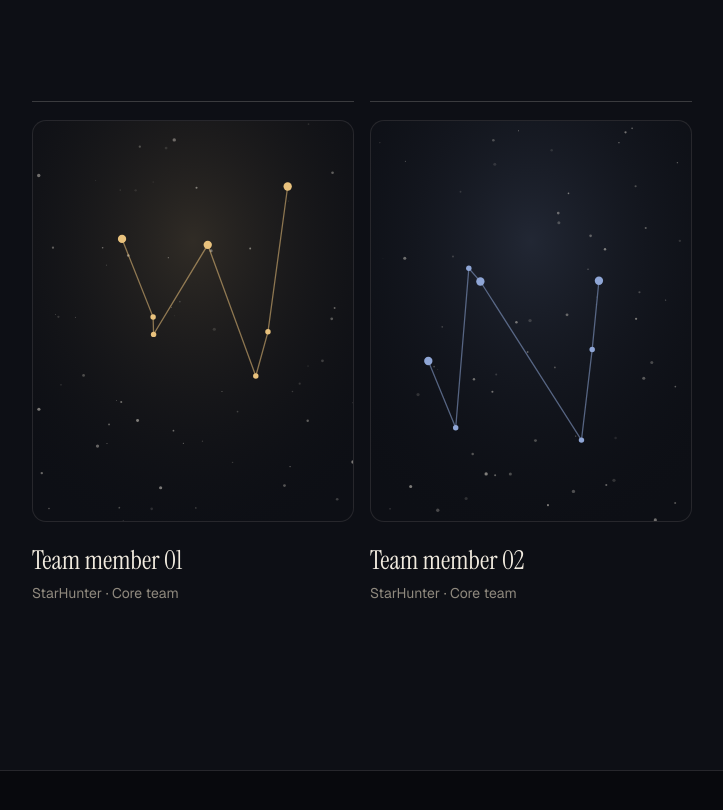
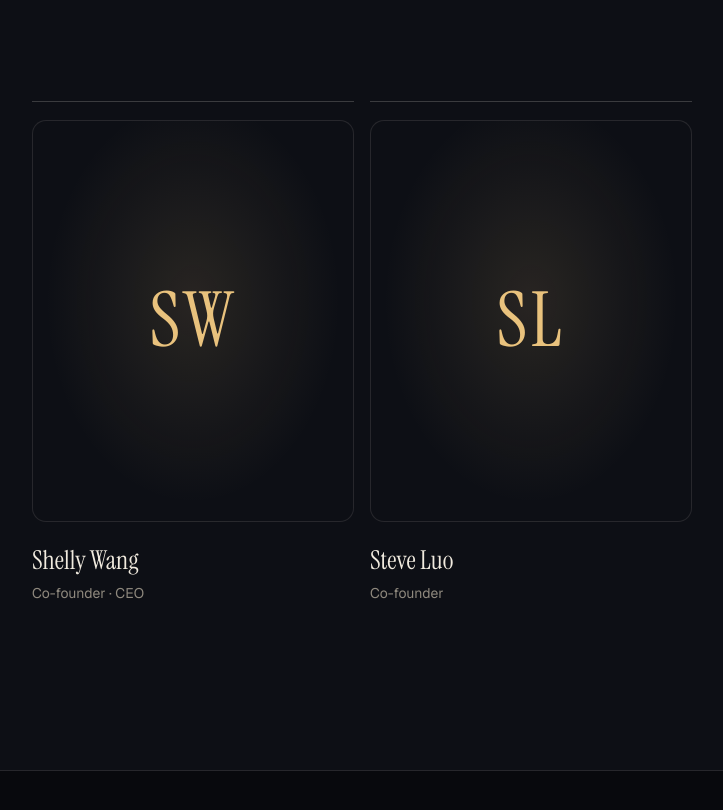
Before and after one commit to vexpaer/starhunter, a plain HTML site: page index.html in a window 1280 px wide. Shown: the part 7991-8801 px from the top of the page, without its empty margins (16-739 px from the left). Drawn offline with nearby package versions, Linux system fonts and the light colour scheme.

Commit message:
Update StarHunter team identities and initials

```diff
--- a/index.html
+++ b/index.html
@@ -264,7 +264,7 @@ input[type=range]::-moz-range-thumb{width:12px;height:12px;border-radius:50%;bac
 .team{display:grid;grid-template-columns:repeat(2,minmax(0,1fr));max-width:660px;gap:16px;margin-top:clamp(64px,8vw,112px)}
 .person{border-top:1px solid var(--line-2);padding-top:18px}
 .avatar{width:100%;aspect-ratio:4/5;border-radius:14px;background:var(--bg-2);border:1px solid var(--line);margin-bottom:18px;overflow:hidden;position:relative}
-.avatar svg{width:100%;height:100%}
+.avatar--initials{display:grid;place-items:center;background:radial-gradient(ellipse at 50% 45%,rgba(233,194,125,.12),transparent 65%),var(--bg-2);color:var(--gold);font-family:var(--serif);font-size:clamp(52px,6vw,76px);font-weight:400;letter-spacing:.05em}
 .person h4{margin:0;font-family:var(--serif);font-weight:400;font-size:26px}
 .person p{color:var(--ink-3);font-size:14px}
 
@@ -763,8 +763,8 @@ footer.site{border-top:1px solid var(--line);padding:72px 0 32px}
       </ol>
     </div>
     <div class="team">
-      <div class="person rv"><div class="avatar" data-seed="1"></div><h4>Team member 01</h4><p>StarHunter · Core team</p></div>
-      <div class="person rv d1"><div class="avatar" data-seed="2"></div><h4>Team member 02</h4><p>StarHunter · Core team</p></div>
+      <div class="person rv"><div class="avatar avatar--initials" aria-label="Shelly Wang initials">SW</div><h4>Shelly Wang</h4><p>Co-founder · CEO</p></div>
+      <div class="person rv d1"><div class="avatar avatar--initials" aria-label="Steve Luo initials">SL</div><h4>Steve Luo</h4><p>Co-founder</p></div>
     </div>
   </div>
 </section>
@@ -1155,21 +1155,6 @@ footer.site{border-top:1px solid var(--line);padding:72px 0 32px}
       '<div class="target__mag"><strong>' + t[3] + '</strong><span class="mono">mag · ' + t[4] + '</span></div></div>';
   }).join("");
 
-  /* ---------- team avatars: generated constellation portraits ---------- */
-  $$(".avatar").forEach(function(el){
-    var R = rng(+el.getAttribute("data-seed") * 97), pts = [], s = "";
-    for (var i = 0; i < 7; i++) pts.push([30 + R()*140, 40 + R()*170]);
-    pts.sort(function(a,b){ return a[0]-b[0]; });
-    var hue = ["233,194,125","143,166,214","241,235,223","216,150,120"][(+el.getAttribute("data-seed")-1)%4];
-    s += '<svg viewBox="0 0 200 250" preserveAspectRatio="xMidYMid slice"><defs><radialGradient id="ag'+el.getAttribute("data-seed")+'" cx="50%" cy="30%" r="80%"><stop offset="0" stop-color="rgba('+hue+',.16)"/><stop offset="1" stop-color="rgba(8,9,13,0)"/></radialGradient></defs>';
-    s += '<rect width="200" height="250" fill="url(#ag'+el.getAttribute("data-seed")+')"/>';
-    for (var j = 0; j < 60; j++) s += '<circle cx="'+(R()*200).toFixed(1)+'" cy="'+(R()*250).toFixed(1)+'" r="'+(R()*0.9+0.2).toFixed(2)+'" fill="rgba(241,235,223,'+(R()*0.4+0.1).toFixed(2)+')"/>';
-    s += '<path d="M'+pts.map(function(p){return p[0].toFixed(1)+" "+p[1].toFixed(1);}).join(" L")+'" fill="none" stroke="rgba('+hue+',.55)" stroke-width=".8"/>';
-    pts.forEach(function(p,i){ s += '<circle cx="'+p[0].toFixed(1)+'" cy="'+p[1].toFixed(1)+'" r="'+(i%3===0?2.6:1.7)+'" fill="rgb('+hue+')"/>'; });
-    s += '</svg>';
-    el.innerHTML = s;
-  });
-
   /* ---------- form preview; no inventory claims or backend ---------- */
   $$("[data-model]").forEach(function(a){
     a.addEventListener("click", function(){ $("#model").value = a.getAttribute("data-model"); });
```
